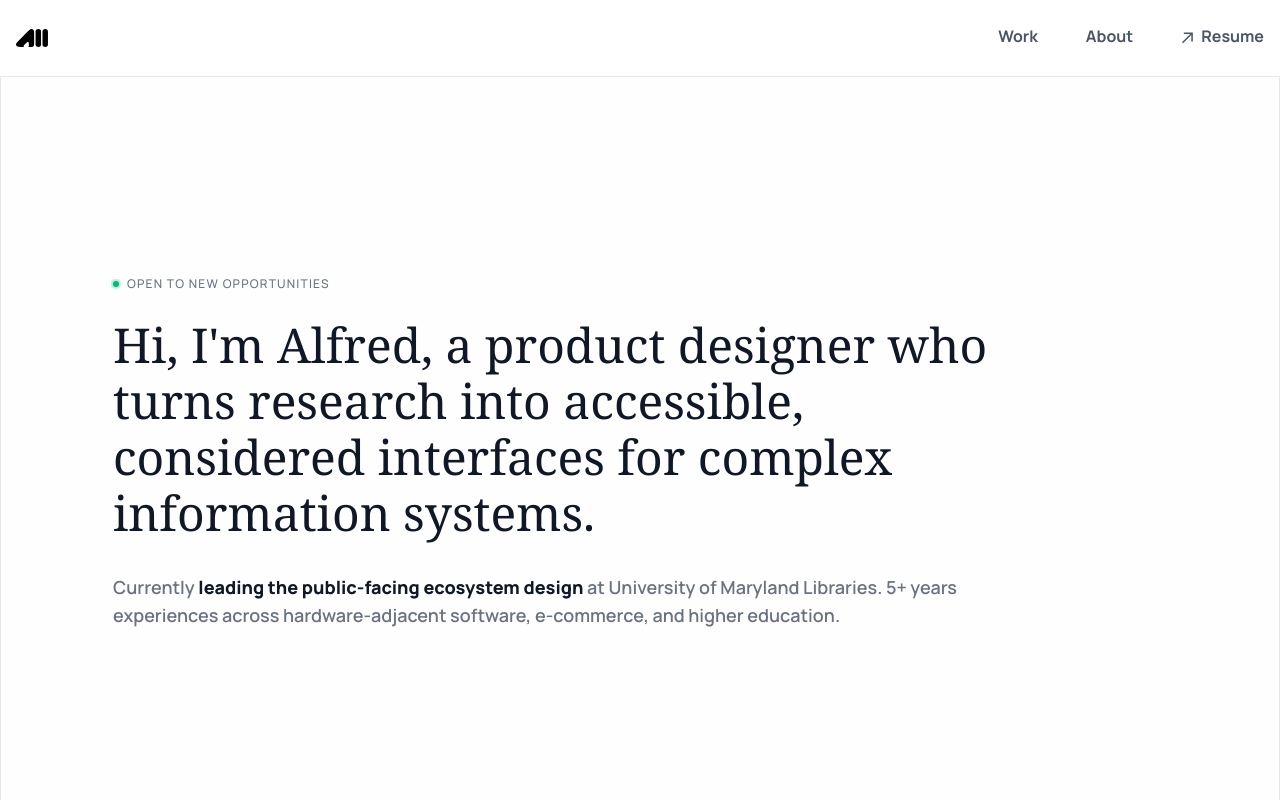
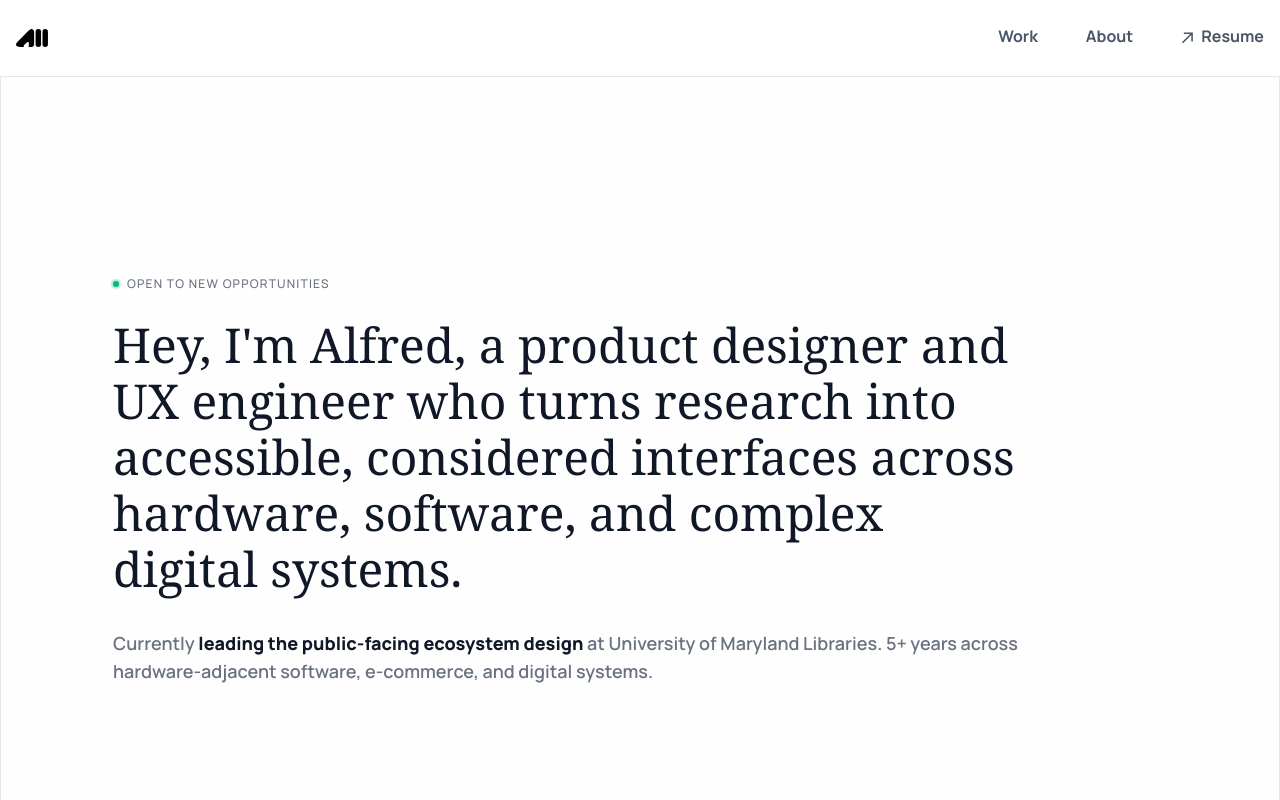
Before and after one commit to alfjrl/portfolio, a Next.js app: page / in a window 1280 px wide. Shown: the top 800 px of the page. Built offline with nearby package versions, Linux system fonts and the light colour scheme.

Commit message:
update resume and portfolio

```diff
--- a/app/components/nav.tsx
+++ b/app/components/nav.tsx
@@ -7,7 +7,7 @@ import { RiMenuFill, RiCloseFill } from "react-icons/ri";
 import { FiArrowUpRight } from "react-icons/fi";
 
 export default function Navbar() {
-  const resume = "https://drive.proton.me/urls/AJ8Z55TWR0#aAKFANmBjwyx";
+  const resume = "https://drive.proton.me/urls/JQCZDQ6WJ4#b4UcOzXmRv2A";
   const [open, setOpen] = useState(false);
 
   function ArrowIcon() {
--- a/app/layout.tsx
+++ b/app/layout.tsx
@@ -15,11 +15,11 @@ export const metadata: Metadata = {
     template: "%s | Alfred J. Lin",
   },
   description:
-    "Welcome to Alfred's product design portfolio. Alfred is a a product designer who turns research into accessible, considered interfaces for complex information systems.",
+    "Welcome to Alfred's product design portfolio. Alfred is a product designer who turns research into accessible, considered interfaces for complex information systems.",
   openGraph: {
     title: "Alfred J. Lin | Portfolio",
     description:
-      "Welcome to Alfred's product design portfolio. Alfred is a a product designer who turns research into accessible, considered interfaces for complex information systems.",
+      "Welcome to Alfred's product design portfolio. Alfred is a product designer who turns research into accessible, considered interfaces for complex information systems.",
     url: baseUrl,
     siteName: "Alfred J. Lin | Portfolio",
     locale: "en_US",
@@ -37,7 +37,7 @@ export const metadata: Metadata = {
     card: "summary_large_image",
     title: "Alfred J. Lin | Portfolio",
     description:
-      "Welcome to Alfred's product design portfolio. Alfred is a a product designer who turns research into accessible, considered interfaces for complex information systems.",
+      "Welcome to Alfred's product design portfolio. Alfred is a product designer who turns research into accessible, considered interfaces for complex information systems.",
     images: [
       `${baseUrl}/og?title=${encodeURIComponent("Alfred J. Lin | Portfolio")}`,
     ],
--- a/app/page.tsx
+++ b/app/page.tsx
@@ -42,8 +42,9 @@ export default function Page() {
             className="text-3xl md:text-5xl md:pl-24 md:pr-60 font-serif mb-8 text-gray-900 md:leading-[3.5rem] animate-blur-in"
             style={{ animationDelay: "0.1s" }}
           >
-            Hi, I'm Alfred, a product designer who turns research into
-            accessible, considered interfaces for complex information systems.
+            Hey, I'm Alfred, a product designer and UX engineer who turns
+            research into accessible, considered interfaces across hardware,
+            software, and complex digital systems.
           </h1>
           {/* description */}
           <div className="md:pl-24 md:pr-60 md:text-lg font-semibold">
@@ -69,8 +70,8 @@ export default function Page() {
               <span className="font-black text-gray-900">
                 leading the public-facing ecosystem design
               </span>{" "}
-              at University of Maryland Libraries. 5+ years experiences across
-              hardware-adjacent software, e-commerce, and higher education.
+              at University of Maryland Libraries. 5+ years across
+              hardware-adjacent software, e-commerce, and digital systems.
             </p>
           </div>
           {/* <p className="mb-6 animate-blur-in" style={{ animationDelay: "0.2s" }}>
```
